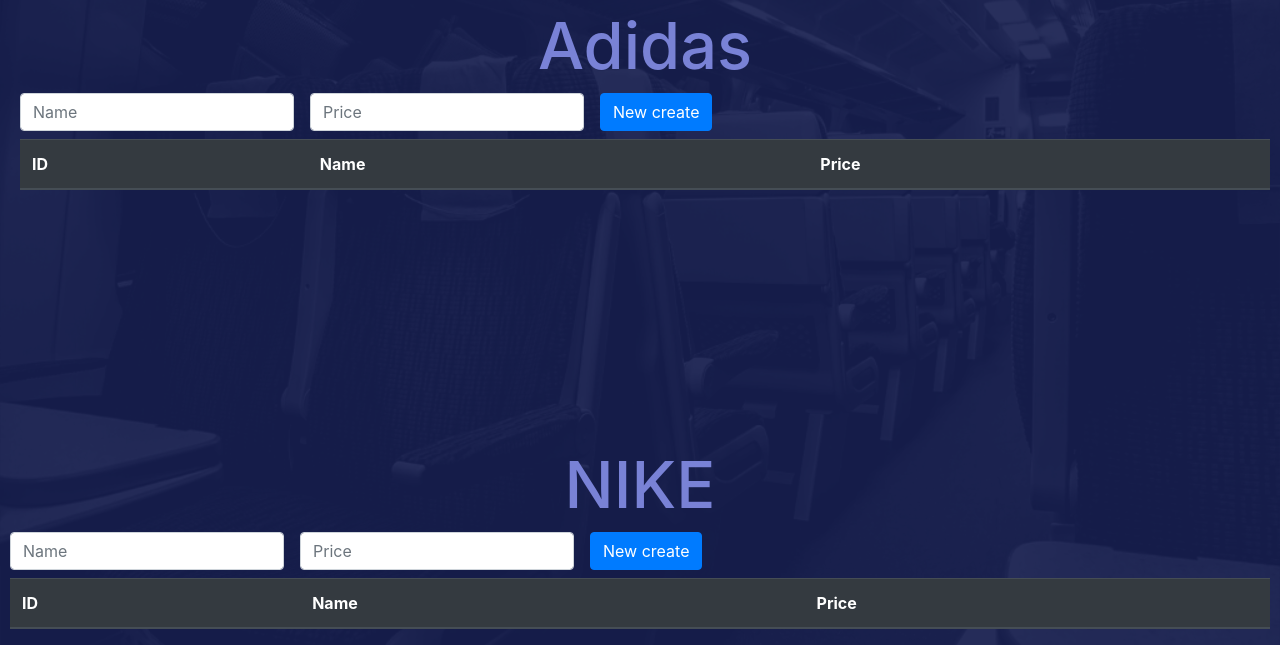
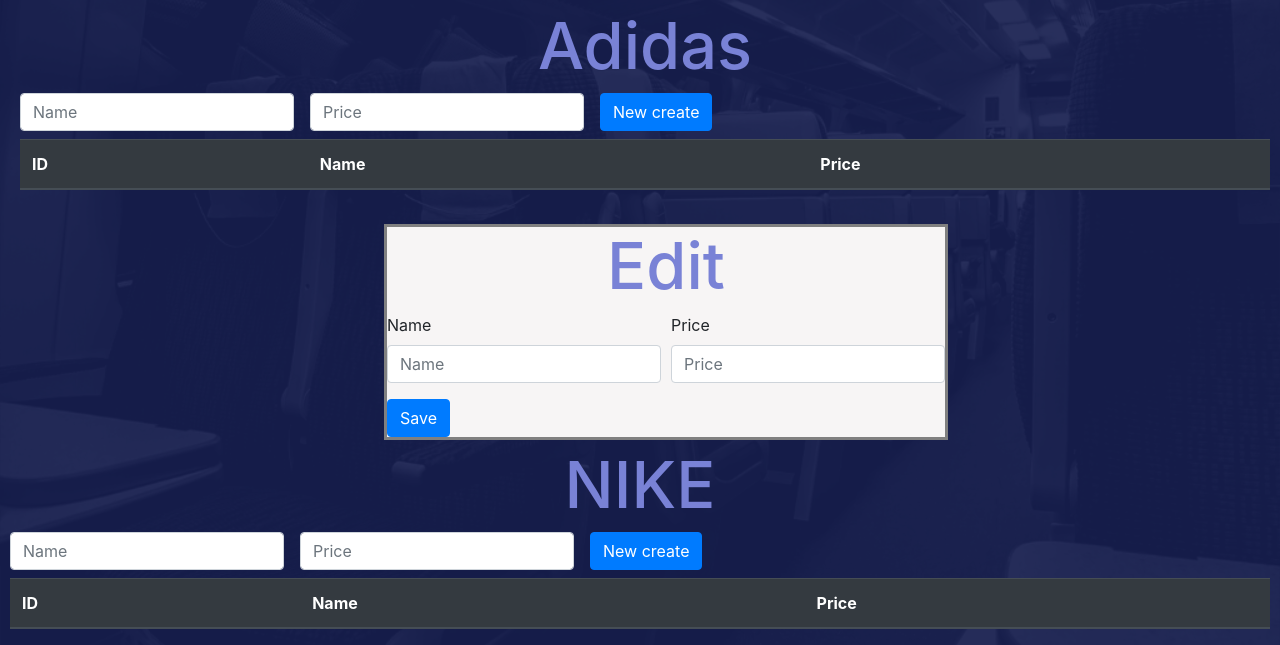
Before and after one commit to itsTranT1706/CRUD, a website: page index.html in a window 1280 px wide. Shown: the part 181-826 px from the top of the page. Drawn offline with nearby package versions, Linux system fonts and the light colour scheme; no server answers.

Commit message:
form edit

```diff
--- a/index.html
+++ b/index.html
@@ -87,6 +87,22 @@
                 </tbody>
             </table>
         </div>
+        <div id="save">
+            <form>
+                <h1>Edit</h1>
+                <div class="form-row">
+                  <div class="form-group col-md-6">
+                    <label for="inputEmail4">Name</label>
+                    <input type="email" class="form-control" id="inputEmail4" placeholder="Name">
+                  </div>
+                  <div class="form-group col-md-6">
+                    <label for="inputPassword4">Price</label>
+                    <input type="password" class="form-control" id="inputPassword4" placeholder="Price">
+                  </div>
+                </div>
+                <button type="submit" class="btn btn-primary">Save</button>
+              </form>
+        </div>
     </section>
 
 </body>
--- a/main.js
+++ b/main.js
@@ -24,8 +24,8 @@
         // console.log(deleteBtns1)
         for (let i = 0; i < deleteBtns1.length; ++i) {
             deleteBtns1[i].onclick = function (e) {
+                deleteProduct(url1, e.target.id);
                 console.log(e.target.id);
-                deleteProduct(url1, e.target.id);
 
             }
         }
@@ -77,8 +77,8 @@
         // console.log(deleteBtns2)
         for (let i = 0; i < deleteBtns2.length; ++i) {
             deleteBtns2[i].onclick = function (e) {
+                deleteProduct(url2, e.target.id);
                 console.log(e.target.id);
-                deleteProduct(url2, e.target.id);
 
             }
         }
--- a/style.css
+++ b/style.css
@@ -4,7 +4,7 @@
     -moz-background-size: cover;
     -o-background-size: cover;
     background-size: cover;
-
+    position: relative;
 }
 
 .neonText {
@@ -60,3 +60,14 @@
 td button  {
     margin: 5px;
 }
+
+#save {
+    position: absolute;
+    top: 50%;
+    left: 30%;
+    background-color: rgb(247, 245, 245);
+    display: block;
+    border-style: solid;
+    border-color: gray;
+
+}
```
